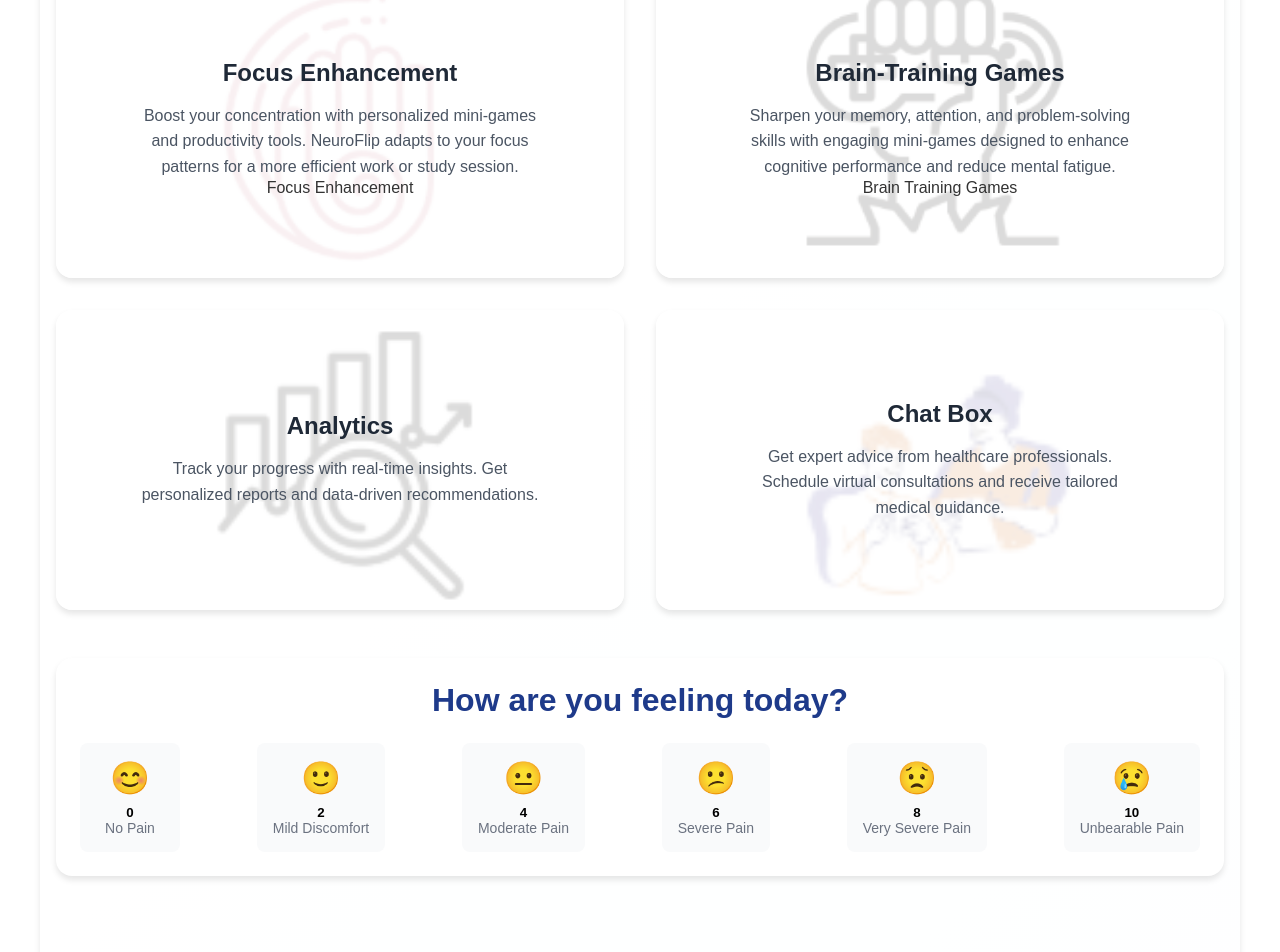
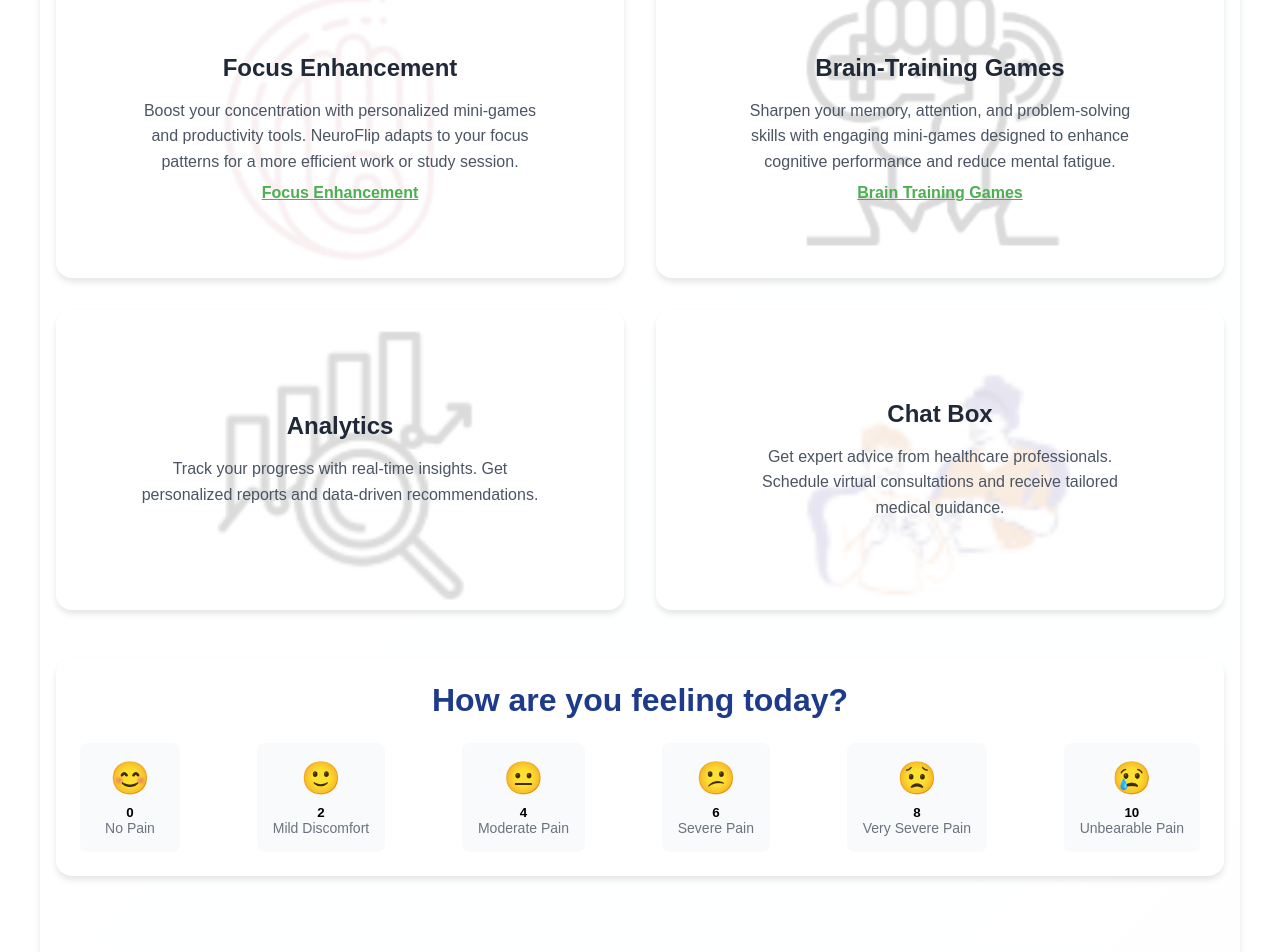
Before and after one commit to Shwetal-more/NeuroFlip, a React (Create React App) app: page / in a window 1280 px wide. Shown: the part 1234-2186 px from the top of the page. Built offline with nearby package versions, Linux system fonts and the light colour scheme; no server answers.

Commit message:
made changes in home.css

```diff
--- a/src/styles/Home.css
+++ b/src/styles/Home.css
@@ -1111,3 +1111,16 @@ body {
   outline: none;
   box-shadow: 0 0 0 3px rgba(108, 99, 255, 0.4);
 }
+
+.feature-link {
+  color: #4CAF50;
+  font-weight: 600;
+  margin-top: 10px;
+  text-decoration: underline;
+  cursor: pointer;
+  display: inline-block;
+}
+
+.feature-link:hover {
+  color: #3d8b40;
+}
```
